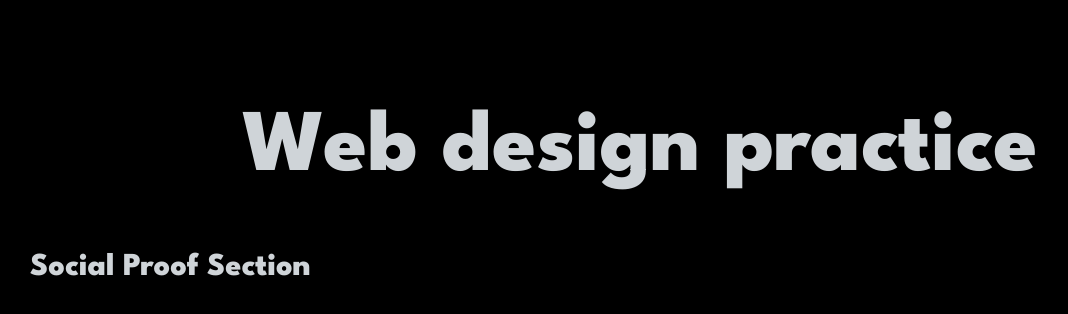
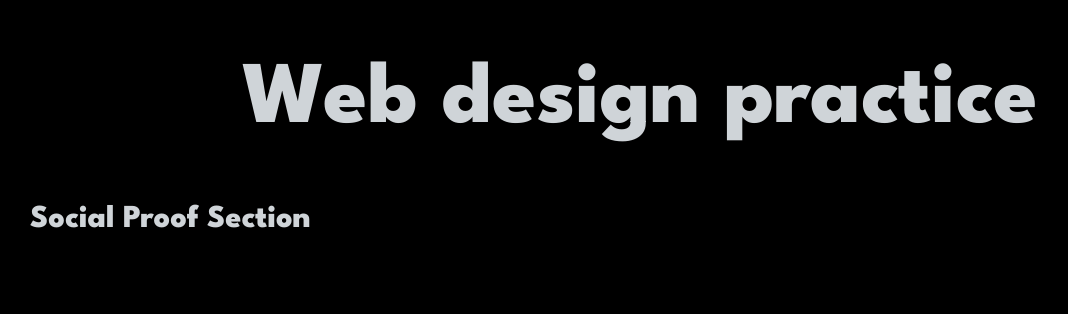
Before and after one commit to Jesus-AA/202307-w2ch1-jesus-alvarez, a website: page index.html in a window 1280 px wide. Shown: the whole page, without its empty margins (0-1068 px from the left). Drawn offline with Linux system fonts and the light colour scheme.

```diff
--- a/sass/style.scss
+++ b/sass/style.scss
@@ -10,18 +10,17 @@
   display: flex;
   flex-direction: column;
   align-items: center;
-  gap: 1rem;
+  gap: 4rem;
   background-color: black;
 }
 
 header {
-  deisplay: flex;
+  display: flex;
   flex-direction: column;
   align-items: center;
 }
 
 h1 {
-  padding: 3rem;
   font-size: 5.5rem;
   color: #cfd4d8;
 }
```
Also changed, not shown: css/style.css, 1 other file.
